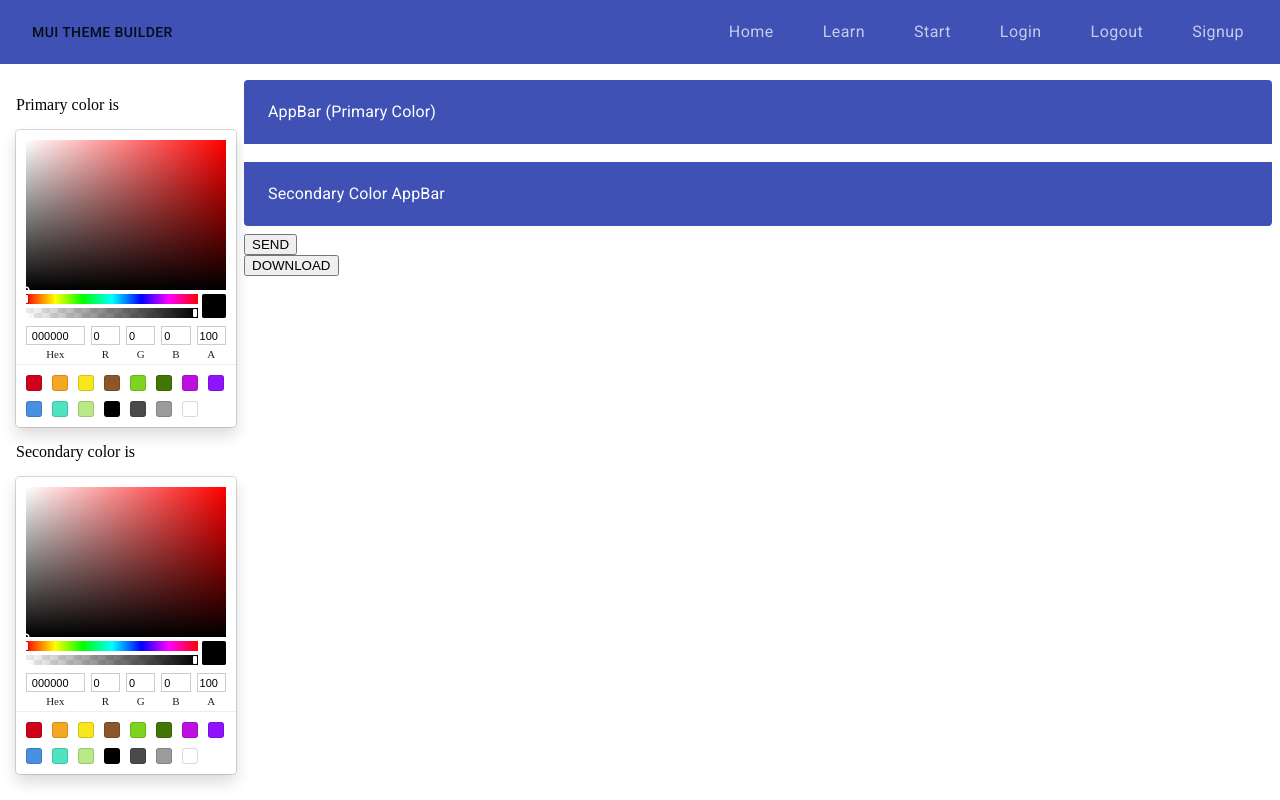
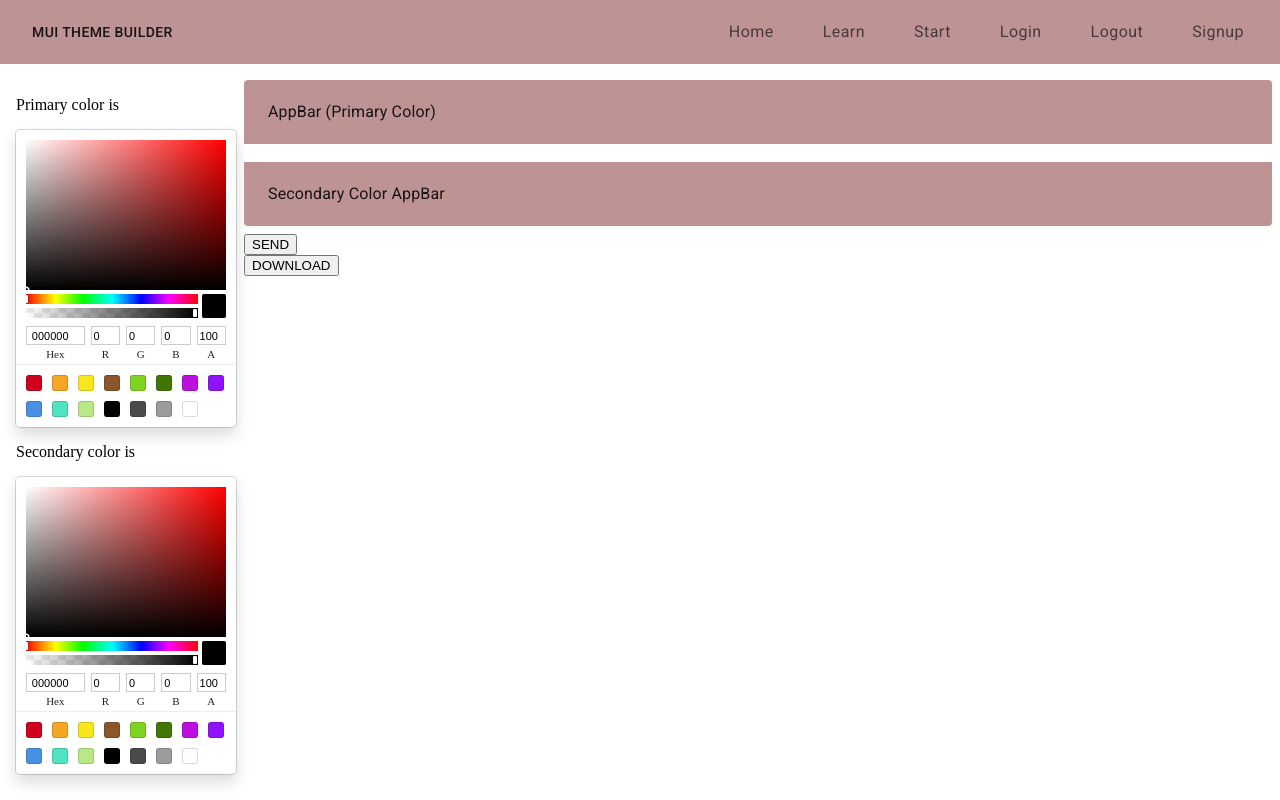
Before and after one commit to mui-toolkit/mui-toolkit, a React (Create React App) app: page /design in a window 1280 px wide. Built offline with nearby package versions, Linux system fonts and the light colour scheme.

Commit message:
Fix in components/theme.js - Palette object now has a key of main with color as value.

```diff
--- a/src/components/build/Build.js
+++ b/src/components/build/Build.js
@@ -46,8 +46,10 @@ export const Build = () => {
 
   let customTheme = {
     palette: {
-      primary: `${color}`,
-      secondary: `${secondaryColor}`,
+      primary: {
+        main: `${color}`,
+      },
+      secondary: { main: `${secondaryColor}` },
     },
   };
 
--- a/src/components/ui/Theme.js
+++ b/src/components/ui/Theme.js
@@ -2,4 +2,9 @@ import { createMuiTheme } from '@material-ui/core/styles';
 
 export default createMuiTheme({
   shadows: ['none'],
+  palette: {
+    primary: {
+      main: '#be9393',
+    },
+  },
 });
```
